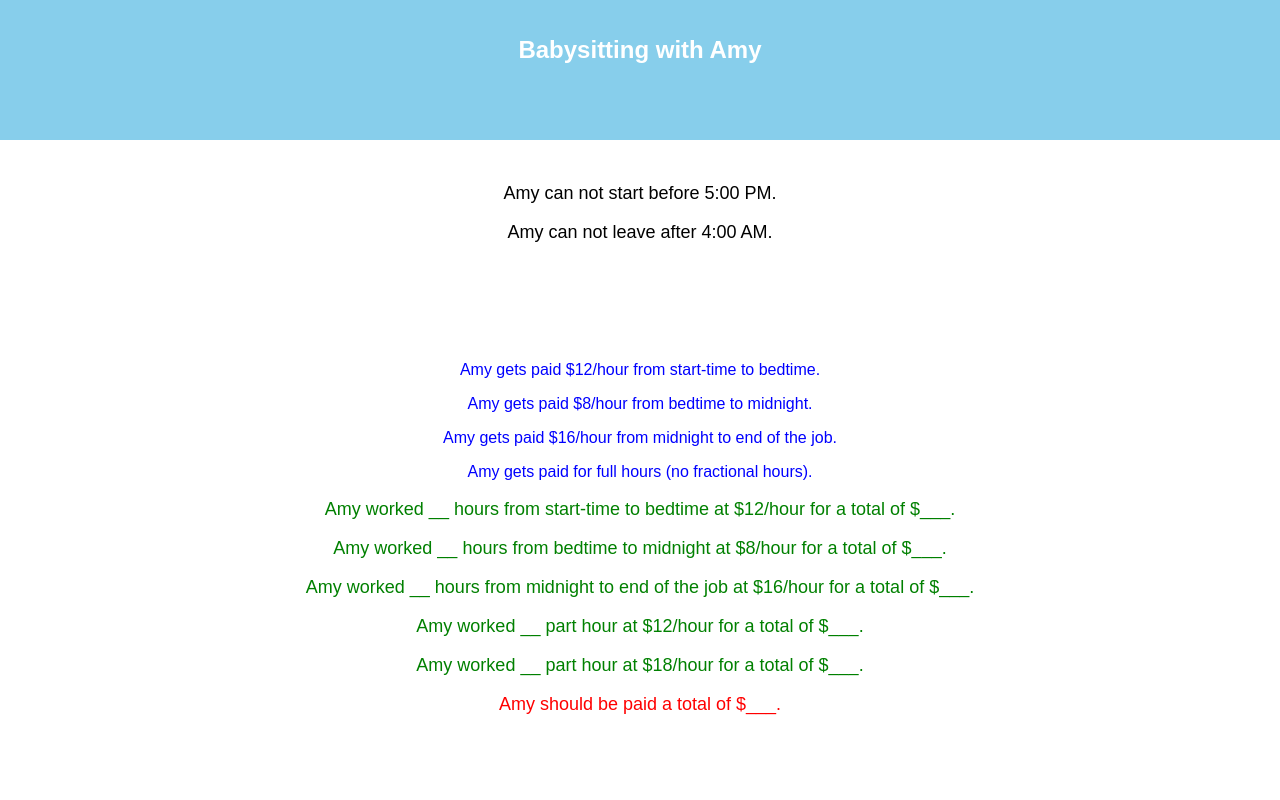
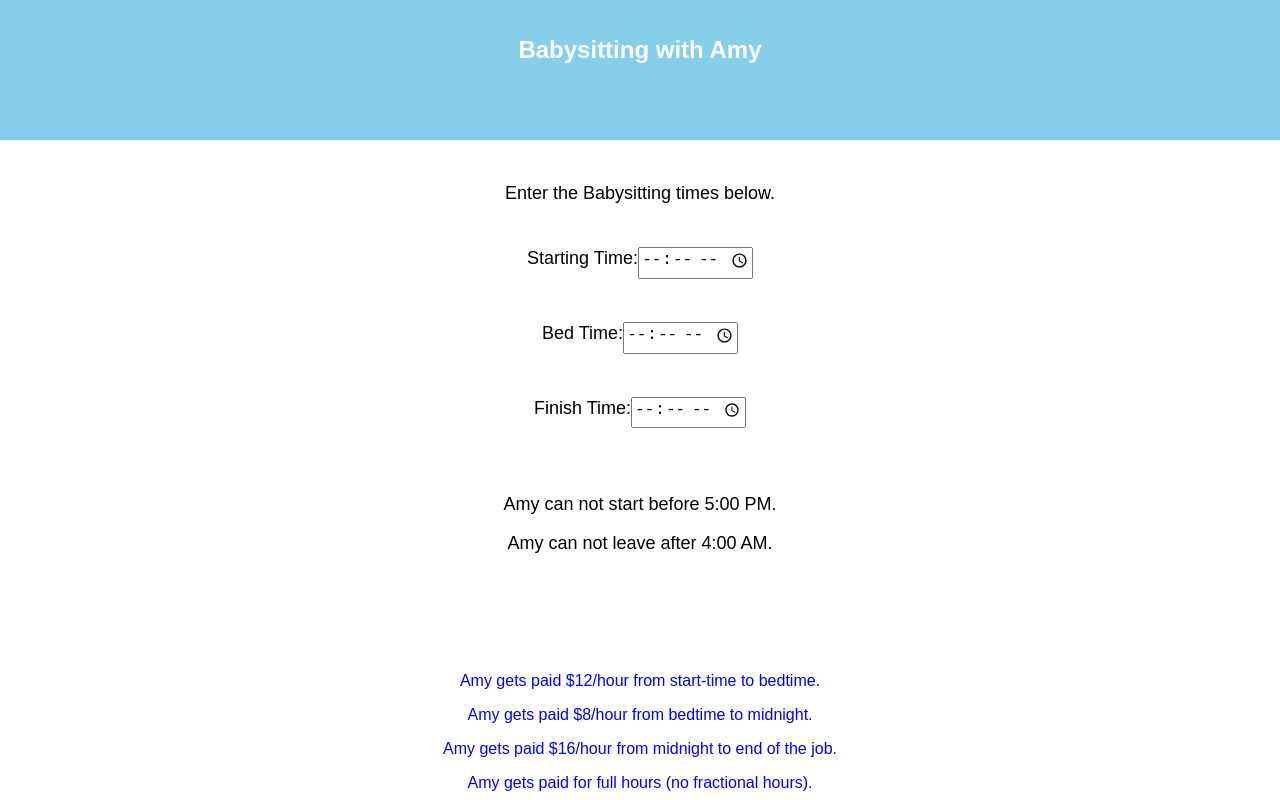
Before and after one commit to bweathers3/babysitting-kata, a React (Create React App) app: page / in a window 1280 px wide. Shown: the top 800 px of the page. Built offline with nearby package versions, Linux system fonts and the light colour scheme.

Commit message:
Complete static form for timeForm and render in App

```diff
--- a/src/components/app/App.js
+++ b/src/components/app/App.js
@@ -3,6 +3,7 @@ import Header from '../header/Header'
 import Main from '../main/Main'
 import Notes from '../notes/Notes'
 import Payment from '../payment/Payment'
+import TimeForm from '../timeForm/TimeForm'
 import './App.css';
 
 class App extends Component {
@@ -10,6 +11,7 @@ class App extends Component {
     return (
       <div className="App">
         <Header />
+        <TimeForm />
         <Main />
         <Notes />
         <Payment />
--- a/src/components/timeForm/TimeForm.js
+++ b/src/components/timeForm/TimeForm.js
@@ -7,7 +7,21 @@ class TimeForm extends Component {
     return (
       <div className="TimeForm">
         <form className="time">
-
+          <p className="main-container-top">
+            Enter the Babysitting times below.
+          </p>
+          <p className="main-container-top">
+            <label for="start-time">Starting Time:</label>
+            <input type="time" className="time" name="start-time" min="17:00" required />
+          </p>
+          <p className="main-container-top">
+            <label for="bed-time">Bed Time:</label>
+            <input type="time" className="time" name="bed-time" min="18:00" required />
+          </p>
+          <p className="main-container-top">
+            <label for="finish-time">Finish Time:</label>
+            <input type="time" className="time" name="finish-time" max="04:00" required />
+          </p>
         </form>
       </div>
     );
```
Also changed, not shown: 2 other files (tests, documents, lock files or other folders).
